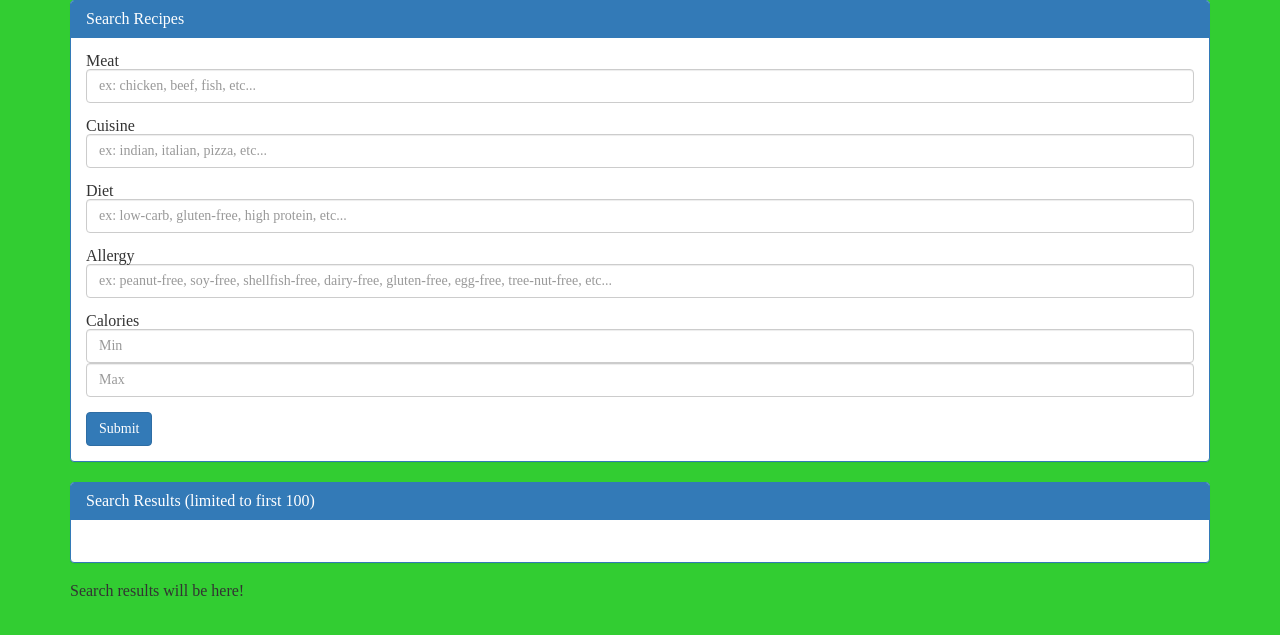
After one commit to jjoseph101/inorout, a PHP site: page /in.html in a window 1280 px wide. The commit adds this page. Shown: the top 635 px of the page. Run offline with PHP 8.4, Linux system fonts and the light colour scheme; some libraries are stand-ins or nearby versions.

Commit message:
finished preliminary recipe (IN) api

```diff
--- a/assets/javascripts/in.js
+++ b/assets/javascripts/in.js
@@ -0,0 +1,195 @@
+// JAVASCRIPT FILE FOR RECIPE SEARCH aka "IN"
+
+// ISSUES:
+// 1. Unable to find max ingredients API call...do we want to count ingredients of all returned results ourselves and just display those matching user's request?
+// 2. Should we create checkboxes for some search criteria?
+// 3. Should we create 'Instructions' button like on Edamam site? [CREATED LINK]
+// 4. Display any other criteria besides recipe name; image; ingredients; instructions source; and instructions link?
+// 5. Issue re not needing API key?  (e.g., appKey and appID)
+// 6. Results look cluttered.  Should we display all info on results page?
+// 7. Line break after each ingredient? [DONE]
+// 8. Fix issue re user not inputing all search fields [DONE]
+// 9. Add diet labels?
+// 10. Add health labels?
+
+// begin console log
+console.log("Recipes 'In' Testing")
+
+// begin javascript code
+$(document).ready(function(){
+
+	// set global variables
+	var appKey="7b5ada340cf0a8e379450f9e20d0a560"
+	var appID="a81083ad"
+	var URL="https://api.edamam.com/search?"
+	var meats = "";
+	var cuisines = "";
+	var diets = "";
+	var allergies = "";
+	var calMins = "";
+	var calMaxs = "";
+	var ingredss = "";
+
+	// submit button event listener
+	$("#submit").on("click", function (){
+
+		// grab data
+		meats = $("#meat").val().trim();
+		cuisines = $("#cuisine").val().trim();
+		diets = $("#diet").val().trim();
+		allergies = $("#allergy").val().trim();
+		calMin = $("#calMin").val().trim();
+		calMax = $("#calMax").val().trim();
+
+		// test
+		console.log("Meat: " + meats);
+		console.log("Cuisine: " + cuisines);
+		console.log("Diet: " + diets);
+		console.log("Allergy: " + allergies);
+		console.log("Calories (min): " + calMin);
+		console.log("Calories (max): " + calMax);
+
+		// display search criteria on HTML page
+		$("#searchCrit").empty();
+		$("#searchCrit").append("SEARCH CRITERIA" + "<BR>");
+		$("#searchCrit").append("Meat: " + meats + "<BR>");
+		$("#searchCrit").append("Cuisine: " + cuisines + "<BR>");
+		$("#searchCrit").append("Diet: " + diets + "<BR>");
+		$("#searchCrit").append("Allergy: " + allergies + "<BR>");
+		$("#searchCrit").append("Calories (min): " + calMin + "<BR>");
+		$("#searchCrit").append("Calories (max): " + calMax + "<BR>");
+
+		//check to make sure user inputs minimal search criteria
+		if (meats=="" && cuisines=="") {
+			$(".results").html("You must input either a meat selection or a cuisine selection" + "<BR>" + "Please try again");
+			return false;
+		};
+
+		//set meat search to null if not input by user
+		if (meats=="") {
+			meatZ="";
+		} else {
+			meatZ=meats;
+		};
+
+		//set cuisine search to null if not input by user
+		if (cuisines=="") {
+			cuisineZ="";
+		} else if (meats!="") {
+			cuisineZ="," + cuisines;
+		} else {
+			cuisineZ=cuisines;
+		};
+
+		//set diet search to null if not input by user
+		if (diets=="") {
+			dietZ="";
+		} else {
+			dietZ="&diet=" + diets;
+		};
+
+		//set allergy search to null if not input by user
+		if (allergies=="") {
+			allergieZ="";
+		} else {
+			allergieZ="&health=" + allergies
+		};
+
+		//set calories search to null if not input by user
+		if (calMin=="" & calMax=="") {
+			calMinZ="";
+			calMaxZ="";
+		} else if (calMin=="" && calMax !="") {
+			calMinZ="";
+			calMaxZ="&calories=lte%20" + calMax;
+		} else if (calMin!="" && calMax =="") {
+			calMaxZ="";
+			calMinZ="&calories=gte%20" + calMin;
+		} else {
+			calMinZ="&calories=gte%20" + calMin;
+			calMaxZ=",%20lte%20" + calMax;
+		};
+
+		// set up API url
+		//var queryURLOld = URL + "q=" + meats + "," + cuisines + "&from=0&to=100" + "&diet=" + diets + "&health=" + allergies + "&calories=gte%20" + calMin + ",%20lte%20" + calMax;
+		var queryURL = URL + "q=" + meatZ + cuisineZ + "&from=0&to=100" + dietZ + allergieZ + calMinZ + calMaxZ;
+		//console.log("queryURLOLD: " + queryURLOld);
+		console.log("queryURL: " + queryURL);
+
+		// ajax api call
+		$.ajax({url: queryURL, method: "GET"}).done(function(response){
+			var results =  response.hits;
+			console.log("RESULTS:");
+			console.log(results);
+			console.log(results.length);
+
+			// display total number of recipes returned
+			$("#searchCrit").prepend("RESULTS RETURNED: " + results.length + "<BR>" + "<BR>");
+
+			// clear results div
+			$(".results").empty();
+
+			// display results loop
+			for (var i=0; i<results.length; i++) {
+
+				// set local variables
+				var recipeDiv = $("<div>");
+				var recipeTitle = results[i].recipe.label;
+				var recipeImg = $("<img>");
+				var recipeImageURL = results[i].recipe.image;
+				var recipeIngreds = results[i].recipe.ingredientLines;
+				var instructSource = results[i].recipe.source;
+				var instructionsLink = results[i].recipe.shareAs;
+				var calories = parseInt(results[i].recipe.calories);
+				var p = $("<p>").text("DISH #" + (i+1) + ": " + recipeTitle);
+				var q = $("<p>").text(recipeIngreds);
+				var r = $("<p>").text("SOURCE: " + instructSource);
+				var s = $("<a>").text("Click HERE for Cooking Instructions");
+
+				// test local variables
+				console.log ("------------------------");
+				console.log("Item " + (i+1));
+				console.log(recipeTitle);
+				console.log(recipeImageURL);
+				console.log(recipeIngreds);
+				console.log(instructSource);
+				console.log(instructionsLink);
+
+				//begin populating HTML page with results
+				recipeImg.attr("src", recipeImageURL);
+				recipeImg.attr("style", "float:left; margin:10px; position:relative;");
+				recipeImg.attr("class", "pics");
+				s.attr("href", instructionsLink);
+				p.attr("style", "font-weight: bold; clear:both;");
+				p.attr("class", "panel-heading");
+				r.attr("style", "float: left;");
+				recipeDiv.attr("class", "panel panel-primary");
+				// recipeDiv.attr("style", "min-height: 300px;");
+				recipeDiv.append(p);
+				recipeDiv.append("<BR>");
+				recipeDiv.append(recipeImg);
+				recipeDiv.append("CALORIES: " + calories)
+				recipeDiv.append("<BR>");
+				recipeDiv.append("<BR>");
+				recipeDiv.append("INGREDIENTS:")
+				recipeDiv.append("<BR>");
+				for (var j=0; j<recipeIngreds.length; j++) {
+					recipeDiv.append(recipeIngreds[j]);
+					recipeDiv.append("<BR>");
+					console.log("Test: " + recipeIngreds[j]);
+				};
+				recipeDiv.append("<BR>");
+				recipeDiv.append(r);
+				recipeDiv.append("<BR>");
+				recipeDiv.append(s);
+				recipeDiv.append("<BR>");
+				$(".results").append(recipeDiv);
+				$(".results").append("<BR>");
+			};
+		});
+
+		// prevent refresh
+		return false;
+
+	});
+});
--- /dev/null
+++ b/in.html
@@ -0,0 +1,116 @@
+<!-- TEMP "IN" HTML FILE FOR TESTING -->
+<!-- TEMP "IN" HTML FILE FOR TESTING -->
+<!-- TEMP "IN" HTML FILE FOR TESTING -->
+
+<!DOCTYPE html>
+<html>
+
+<!-- DOCUMENT HEAD -->
+<head>
+
+	<!-- TITLE -->
+	<title>IN - Recipes</title>
+
+	<!-- VIEWPORT TO ALLOW @MEDIA ON CSS FOR MOBILE -->
+	<meta name="viewport" content="width=device-width, initial-scale=1.0">
+
+	<!-- BOOTSTRAP THEME -->
+	<link href="https://maxcdn.bootstrapcdn.com/bootswatch/3.3.7/united/bootstrap.min.css" rel="stylesheet" integrity="sha384-pVJelSCJ58Og1XDc2E95RVYHZDPb9AVyXsI8NoVpB2xmtxoZKJePbMfE4mlXw7BJ" crossorigin="anonymous">
+
+	<!-- MY EXTERNAL BOOTSTRAP FILES-->
+	<link rel="stylesheet" type="text/css" href="assets/css/reset.css">
+
+	<!-- LINK TO JQUERY LIBRARY -->
+  	<script src="https://code.jquery.com/jquery-2.2.3.js" integrity="sha256-laXWtGydpwqJ8JA+X9x2miwmaiKhn8tVmOVEigRNtP4=" crossorigin="anonymous"></script>
+
+	<!-- LINK TO MOMENT.JS -->
+  	<script src="https://cdn.jsdelivr.net/momentjs/2.12.0/moment.min.js"></script>
+
+  	<!-- LINK TO FIREBASE -->
+  	<script src="https://www.gstatic.com/firebasejs/live/3.0/firebase.js"></script>
+</head>
+
+<!-- DOCUMENT BODY -->
+<body style="background-color: limegreen">
+
+
+
+<!-- SEARCH AREA -->
+<div class="container">
+	<div class="row">
+		<div class="col-lg-12">
+	  			<div class="panel panel-primary">
+	  				<div class="panel-heading">Search Recipes</div>
+	  				<div class="panel-body">
+	  					<form>
+							<div class="form-group boldy">
+								<label for="exampleInputEmail1">Meat</label>
+								<input type="text" class="form-control unboldy" id="meat" placeholder="ex: chicken, beef, fish, etc...">
+							</div>
+
+							<div class="form-group boldy">
+							    <label for="exampleInputPassword1">Cuisine</label>
+							    <input type="text" class="form-control unboldy" id="cuisine" placeholder="ex: indian, italian, pizza, etc...">
+							</div>
+
+							<div class="form-group boldy">
+							    <label for="exampleInputPassword1">Diet</label>
+							    <input type="text" class="form-control unboldy" id="diet" placeholder="ex: low-carb, gluten-free, high protein, etc...">
+							</div>
+
+							<div class="form-group boldy">
+							    <label for="exampleInputPassword1">Allergy</label>
+							    <input type="text" class="form-control unboldy" id="allergy" placeholder="ex: peanut-free, soy-free, shellfish-free, dairy-free, gluten-free, egg-free, tree-nut-free, etc...">
+							</div>
+
+							<div class="form-group boldy">
+							    <label for="exampleInputPassword1">Calories</label>
+							    <input type="text" class="form-control unboldy" id="calMin" placeholder="Min">
+							    <input type="text" class="form-control unboldy" id="calMax" placeholder="Max">
+							</div>
+
+							<!-- Unable to locate max ingredients API call -->
+							<!-- <div class="form-group boldy">
+							    <label for="exampleInputPassword1">Max Ingredients</label>
+							    <input type="text" class="form-control unboldy" id="ingreds" placeholder="enter a number greater than 1">
+							</div> -->
+
+							  <button type="submit" id="submit" class="btn btn-primary">Submit</button>
+						</form>
+	  				</div>
+	  			</div>
+		</div>
+	</div>
+</div>
+
+<!--RESULTS AREA-->
+<div class="container">
+		<div class="row">
+			<div class="col-lg-12">
+				<div class="column">
+					<div class="panel panel-primary">
+					  <div class="panel-heading">Search Results (limited to first 100)</div>
+					  	<BR>
+					  	<div style="margin:10px;">
+					  		<div id="searchCrit"></div>
+						</div>
+						<BR>
+					</div>
+					<div class="results"> Search results will be here!</div>
+				</div>
+			</div>
+		</div>
+	</div>
+
+
+
+
+</body>
+
+<!-- CALL TO EXTERNAL JAVASCRIPT FILE -->
+<script src="assets/javascripts/app.js"></script>
+<script src="assets/javascripts/vote.js"></script>
+<script src="assets/javascripts/in.js"></script>
+<script src="assets/javascripts/out.js"></script>
+
+</html>
```
Also changed, not shown: assets/css/style.css (line endings or trailing spaces), assets/images/inback.jpg (added).
